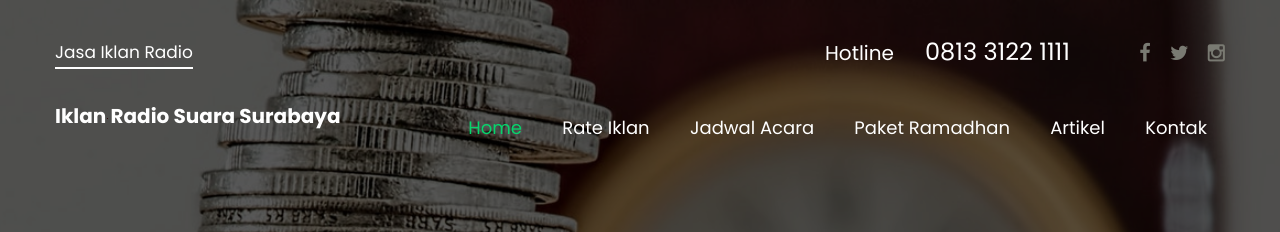
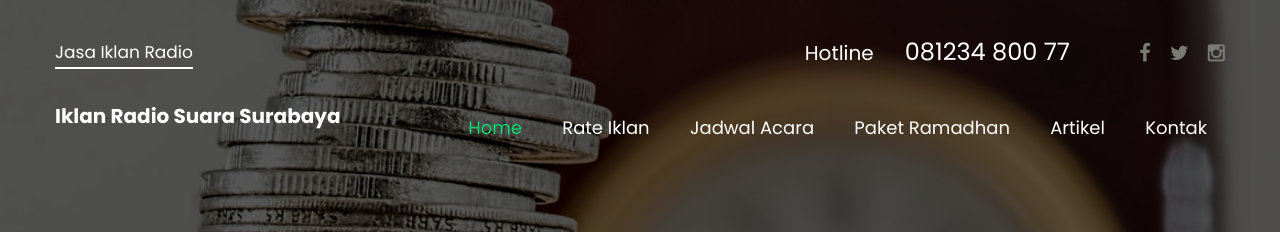
Before and after one commit to brehehe/iklanradioss, a Jekyll site: the page built from index.html, in a window 1280 px wide and 900 px high. Shown: the top 232 px of the window. Built offline with Jekyll 4.4.1, drawn with Linux system fonts in a browser that asks for light colours.

Commit message:
no message

```diff
--- a/_config.yml
+++ b/_config.yml
@@ -16,7 +16,7 @@ info_logourlpp: pp-logo-sbyad.png
 info_logourlppwht: img/logo/putih/logo-sby-ad-putih-500.png
 #info_email: marketing.surabaya_ad@yahoo.com
 info_email: info@surabaya-ad.com
-info_whatsapp: 0813 3122 1111
+info_whatsapp: 081234 800 77
 info_nomor: 031-5611808
 info_alamat: "Jl. Kencanasari Timur XV/6 Surabaya Jawa Timur 60224"
 info_tel1: 031-5611808
--- a/_includes/themes/home_menu.html
+++ b/_includes/themes/home_menu.html
@@ -9,7 +9,7 @@
 		<div class="top-header clearfix">
 			<p class="float-left"><a href="{{ site.url }}">Jasa Iklan Radio</a></p>
 			<ul class="float-right">
-				<li>Hotline &nbsp; <a href="{{ site.url }}" class="tran3s">0813 3122 1111</a></li>
+				<li>Hotline &nbsp; <a href="{{ site.url }}" class="tran3s">081234 800 77</a></li>
 				<li><a href="{{ site.sosmed_facebook }}" class="tran3s"><i class="fa fa-facebook" aria-hidden="true"></i></a></li>
 				<li><a href="{{ site.sosmed_twitter }}" class="tran3s"><i class="fa fa-twitter" aria-hidden="true"></i></a></li>
 				<li><a href="{{ site.sosmed_instagram }}" class="tran3s"><i class="fa fa-instagram" aria-hidden="true"></i></a></li>
```
